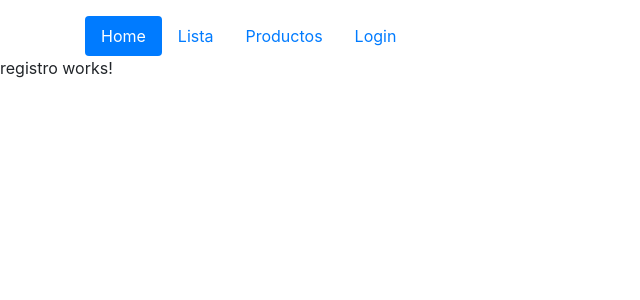
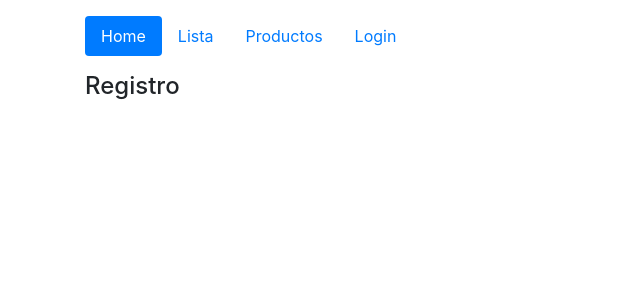
Before and after one commit to torrescereno/shopping-app, an Angular app: page /registro in a window 1280 px wide. Shown: the top 300 px of the page, without its empty margins (0-640 px from the left). Built offline with nearby package versions, Linux system fonts and the light colour scheme.

Commit message:
creación componente error y registro

```diff
--- a/src/app/home/home.component.html
+++ b/src/app/home/home.component.html
@@ -1,7 +1,7 @@
 <div class="container mt-3">
     <div class="row">
         <div class="col-12">
-            <h4>Home</h4>
+            <h4>Error</h4>
         </div>
     </div>
 </div>
--- a/src/app/registro/registro.component.html
+++ b/src/app/registro/registro.component.html
@@ -1 +1,7 @@
-<p>registro works!</p>
+<div class="container mt-3">
+    <div class="row">
+        <div class="col-12">
+            <h4>Registro</h4>
+        </div>
+    </div>
+</div>
```
